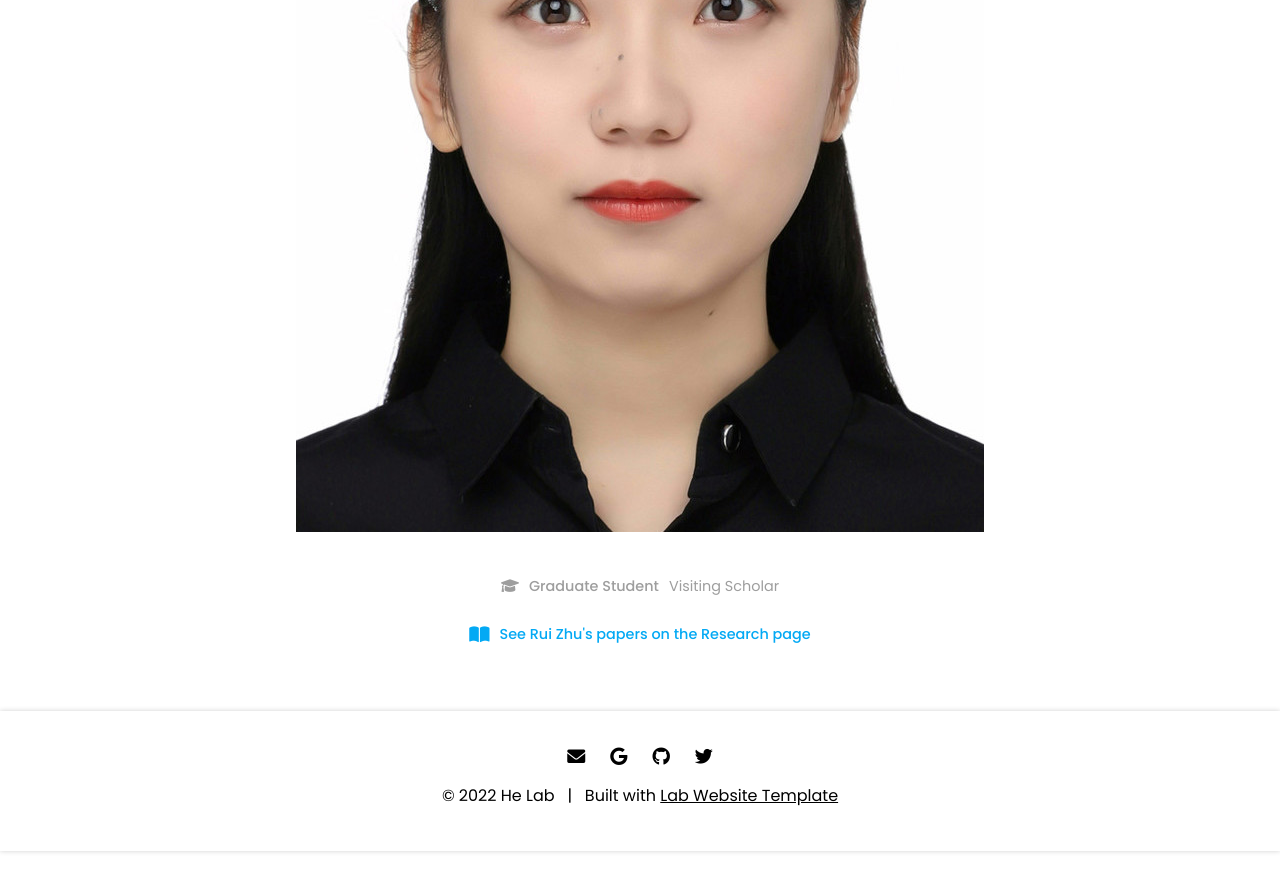
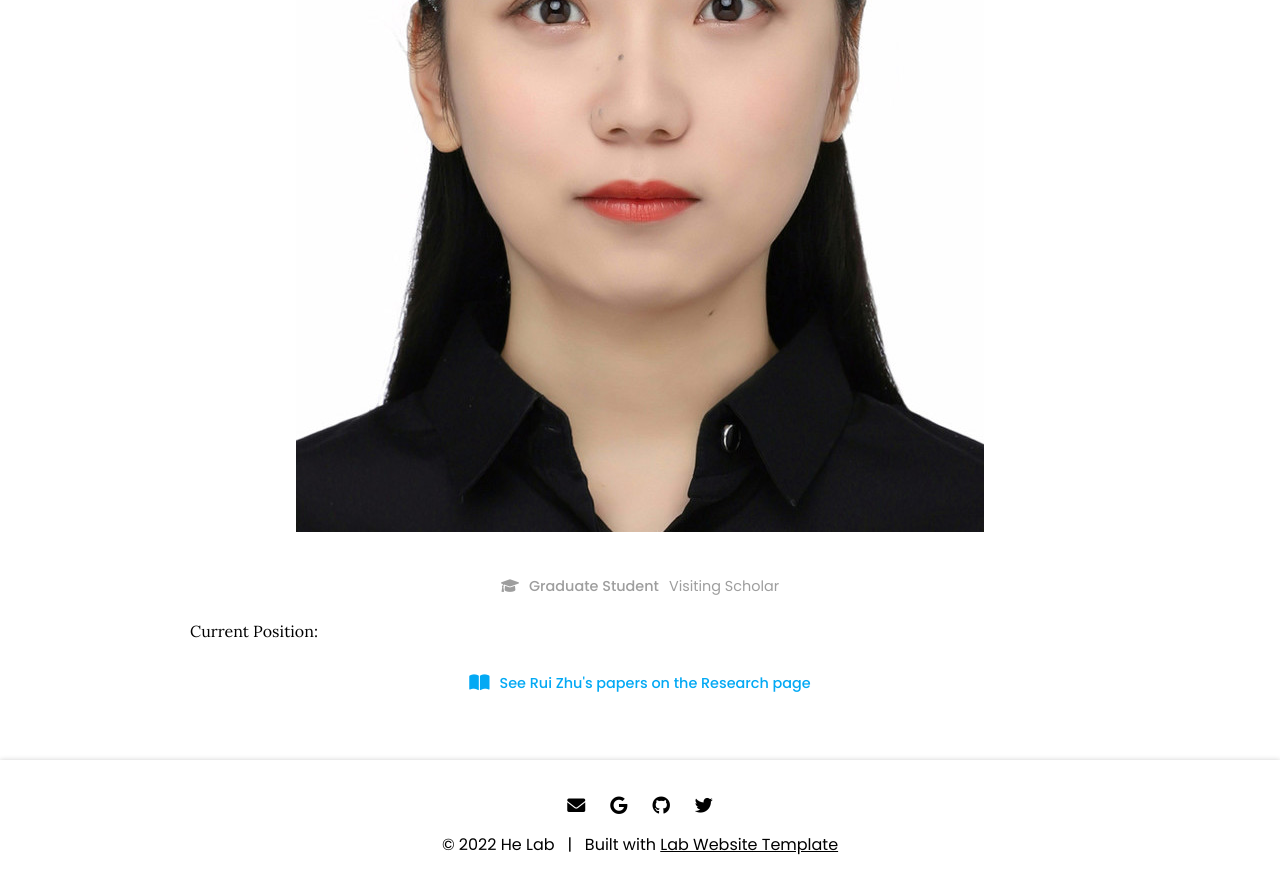
Before and after one commit to vivianschu/blue, a Jekyll site: the page built from _members/rui-zhu.md, in a window 1280 px wide and 900 px high, scrolled down 591 px. Shown: the top 894 px of the window. Built offline with Jekyll 4.4.1, drawn with Linux system fonts in a browser that asks for light colours; before the commit the page ends 1442 px from its top, so only the background shows below that.

Commit message:
Update rui-zhu.md

```diff
--- a/_members/rui-zhu.md
+++ b/_members/rui-zhu.md
@@ -9,5 +9,6 @@ aliases:
   - R Zhu
 links:
   email:
-current position:
 ---
+
+Current Position:
```
